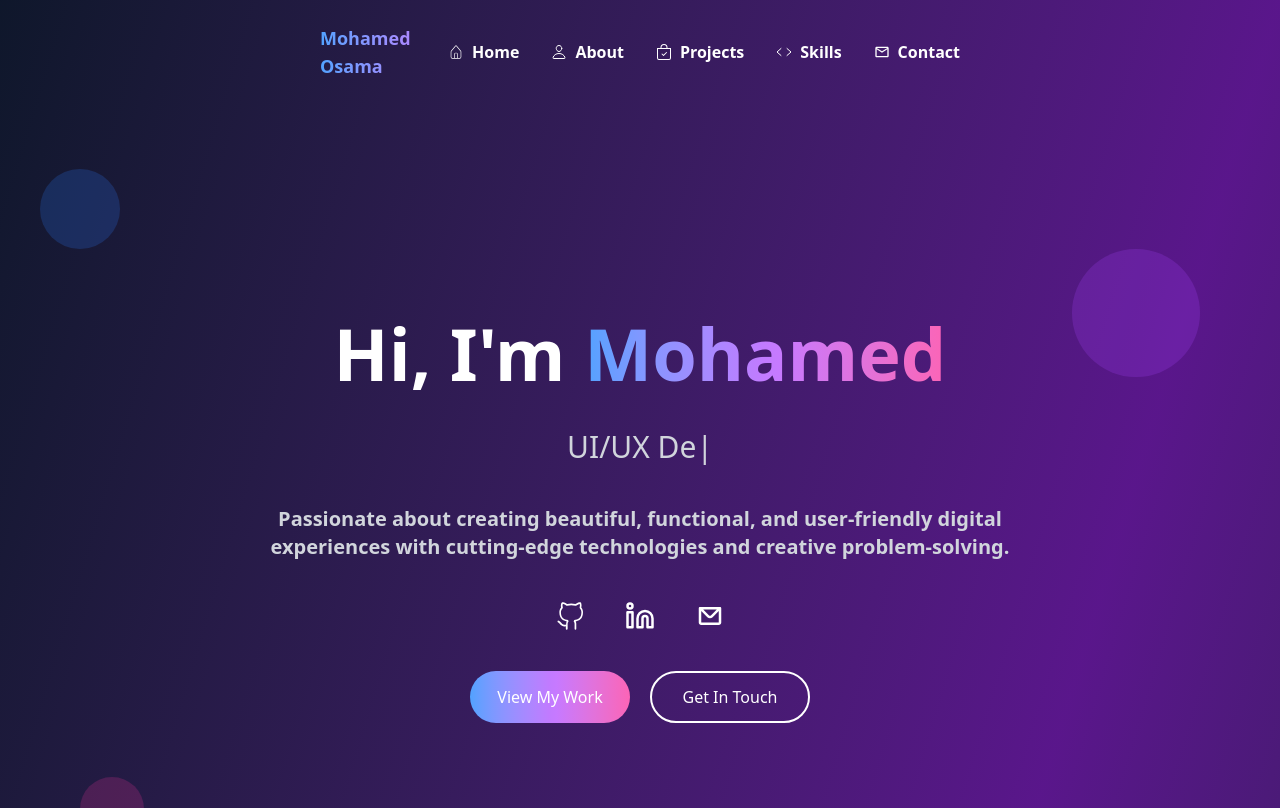
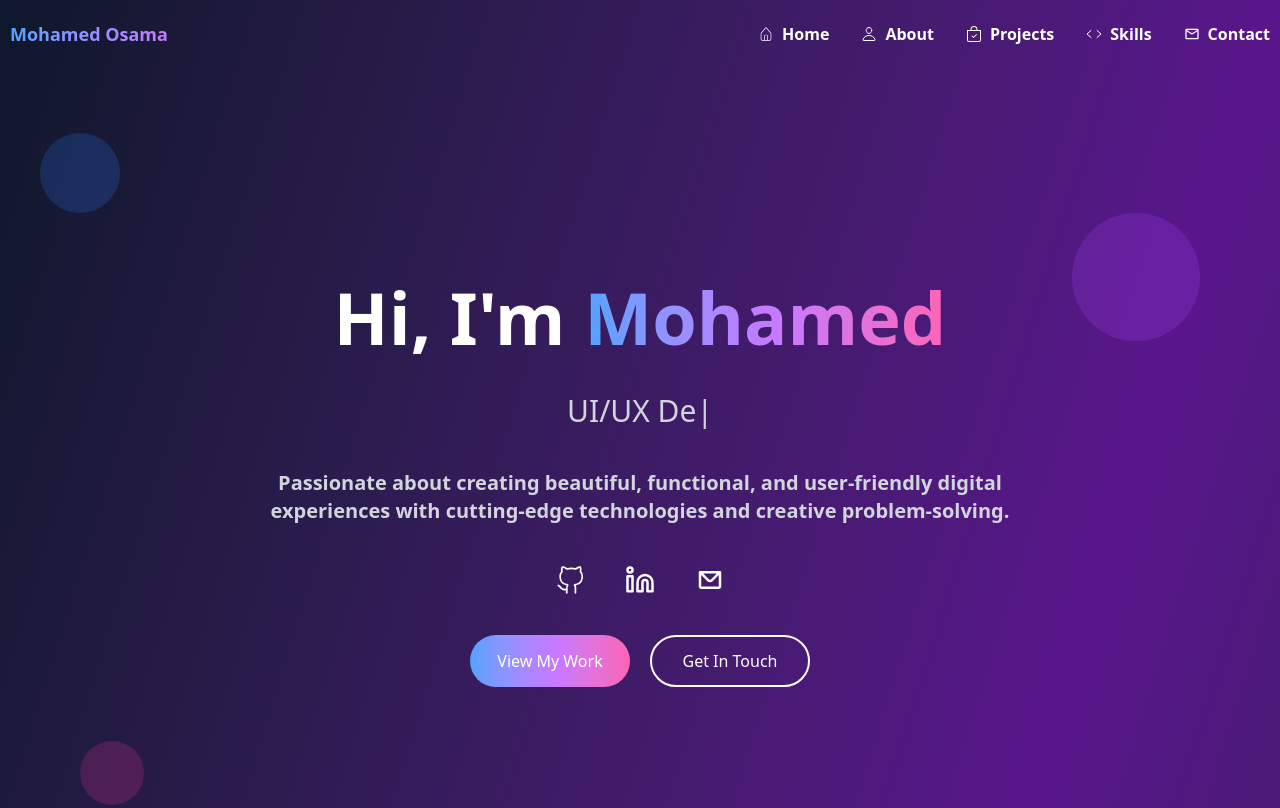
Before and after one commit to moshaosama/Portfolio, a React (Vite) app: page / in a window 1280 px wide. Shown: the top 808 px of the page. Built offline with nearby package versions, Linux system fonts and the light colour scheme; the HTML template or start-up script is replaced by a standard one.

Commit message:
modified: global styles update for new components

```diff
--- a/src/Styles/global-style.module.css
+++ b/src/Styles/global-style.module.css
@@ -2,3 +2,20 @@
   padding: 1.5pc 20pc;
   color: white;
 }
+@media (width < 40rem) {
+  .container {
+    padding: 20px 10px;
+  }
+}
+
+@media (width < 60rem) {
+  .container {
+    padding: 20px 10px;
+  }
+}
+
+@media (width < 90rem) {
+  .container {
+    padding: 20px 10px;
+  }
+}
```
